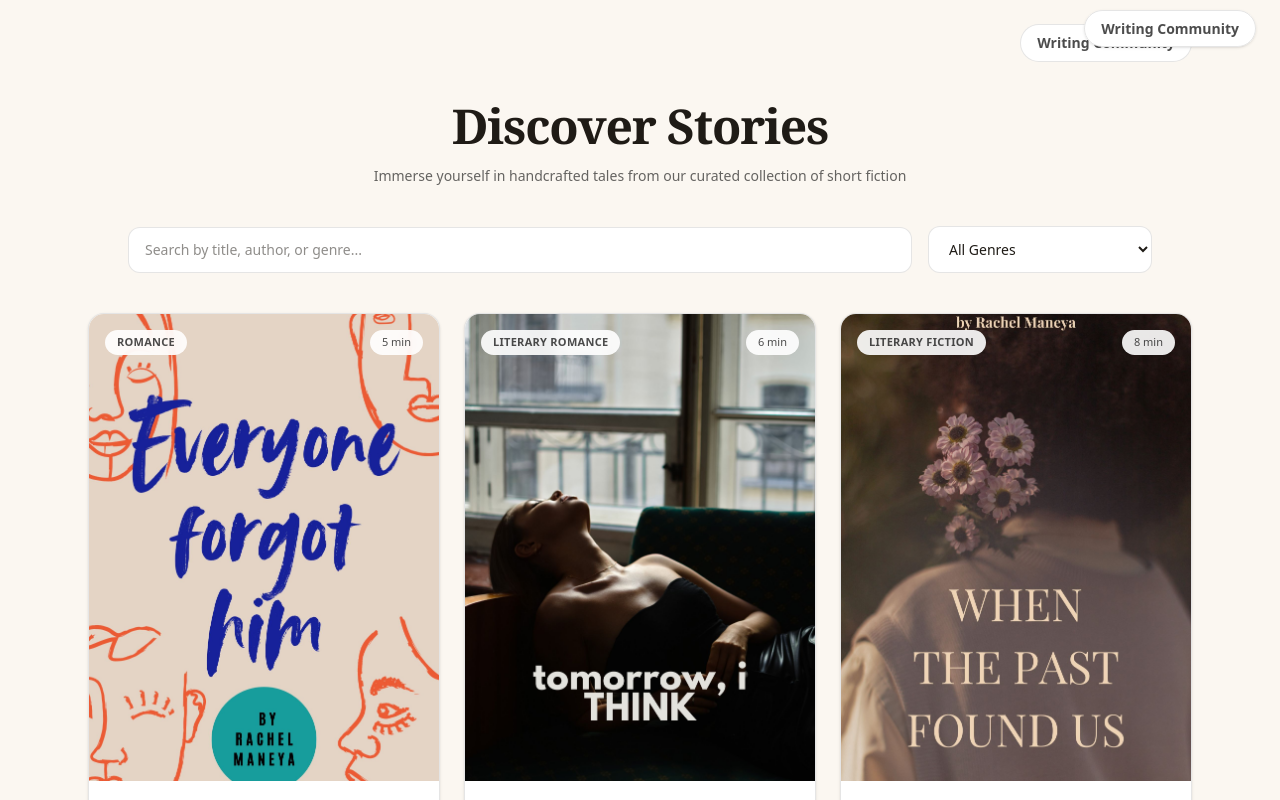
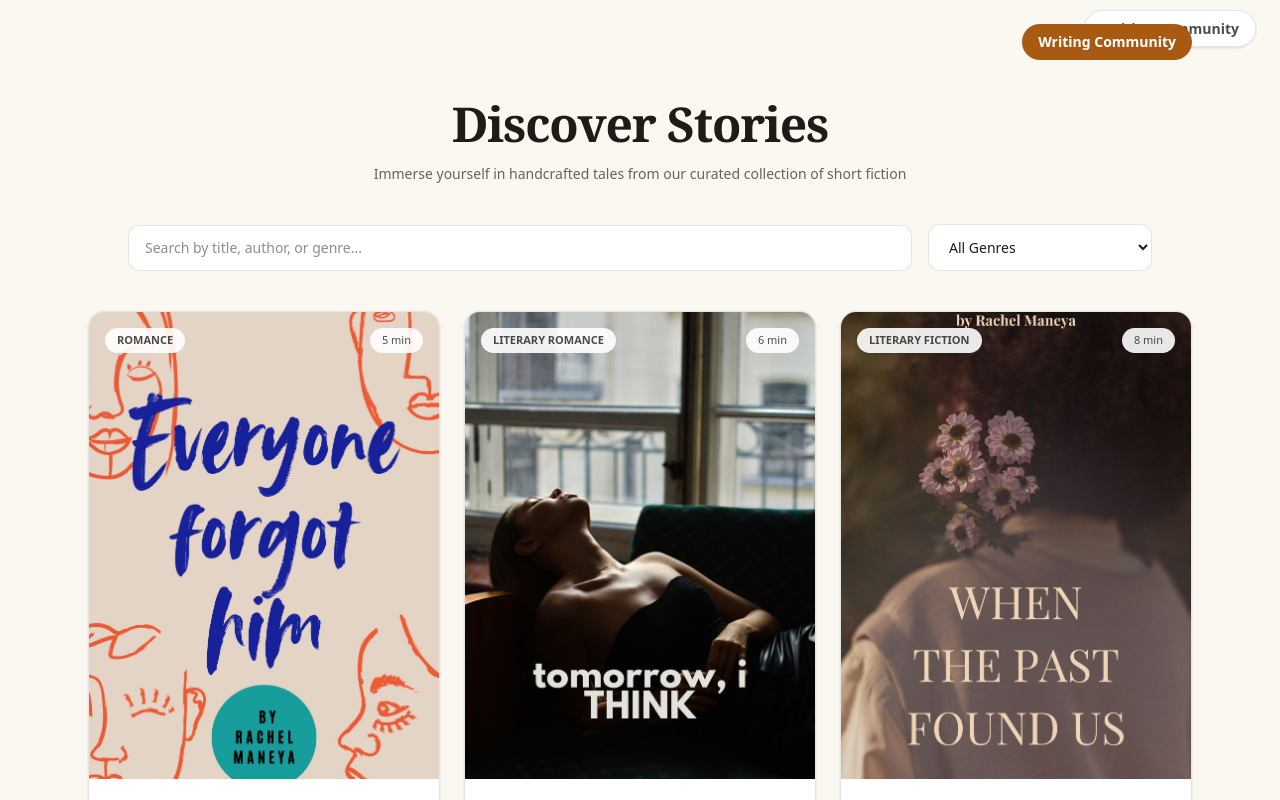
Before and after one commit to maneyarachel2-dotcom/brownstone-stories, a Next.js app: page / in a window 1280 px wide. Shown: the top 800 px of the page. Built offline with nearby package versions, Linux system fonts and the light colour scheme.

Commit message:
Upgrade page community

```diff
--- a/app/page.tsx
+++ b/app/page.tsx
@@ -24,15 +24,15 @@ export default function HomePage() {
 
   return (
     <main className="min-h-screen bg-[#fbf7f1] text-[#1f1b16]">
-      {/* TOP RIGHT NAV */}
-      <header className="mx-auto max-w-6xl px-6 pt-6 flex justify-end">
+      {/* Writing Community link */}
+      <div className="relative z-50 mx-auto max-w-6xl px-6 pt-6 flex justify-end">
         <Link
           href="/community"
-          className="rounded-full border border-black/10 bg-white px-4 py-2 text-sm font-semibold text-black/70 hover:bg-black/5"
+          className="rounded-full bg-[#a85a12] px-4 py-2 text-sm font-semibold text-white hover:bg-[#8f4c10]"
         >
           Writing Community
         </Link>
-      </header>
+      </div>
 
       <div className="mx-auto max-w-6xl px-6 pb-20 pt-10">
         {/* Heading */}
@@ -79,22 +79,19 @@ export default function HomePage() {
               key={s.id}
               className="overflow-hidden rounded-2xl border border-black/10 bg-white shadow-sm"
             >
-              {/* Image (FULL FIT) */}
+              {/* Image */}
               <div className="relative w-full aspect-[3/4] bg-[#fbf7f1] overflow-hidden">
-                {/* eslint-disable-next-line @next/next/no-img-element */}
                 <img
                   src={s.cover}
                   alt={s.title}
                   className="absolute inset-0 h-full w-full object-cover"
                 />
 
-                {/* Genre pill */}
-                <div className="absolute left-4 top-4 rounded-full bg-white/90 px-3 py-1 text-[11px] font-semibold tracking-wide text-black/70 backdrop-blur">
+                <div className="absolute left-4 top-4 rounded-full bg-white/90 px-3 py-1 text-[11px] font-semibold text-black/70">
                   {s.genre.toUpperCase()}
                 </div>
 
-                {/* Minutes chip */}
-                <div className="absolute right-4 top-4 rounded-full bg-white/90 px-3 py-1 text-[11px] text-black/70 backdrop-blur">
+                <div className="absolute right-4 top-4 rounded-full bg-white/90 px-3 py-1 text-[11px] text-black/70">
                   {s.minutes} min
                 </div>
               </div>
@@ -121,7 +118,6 @@ export default function HomePage() {
           ))}
         </section>
 
-        {/* Footer note */}
         <div className="mt-12 text-center text-sm text-black/50">
           Showing {filtered.length} of {stories.length} stories
         </div>
```
